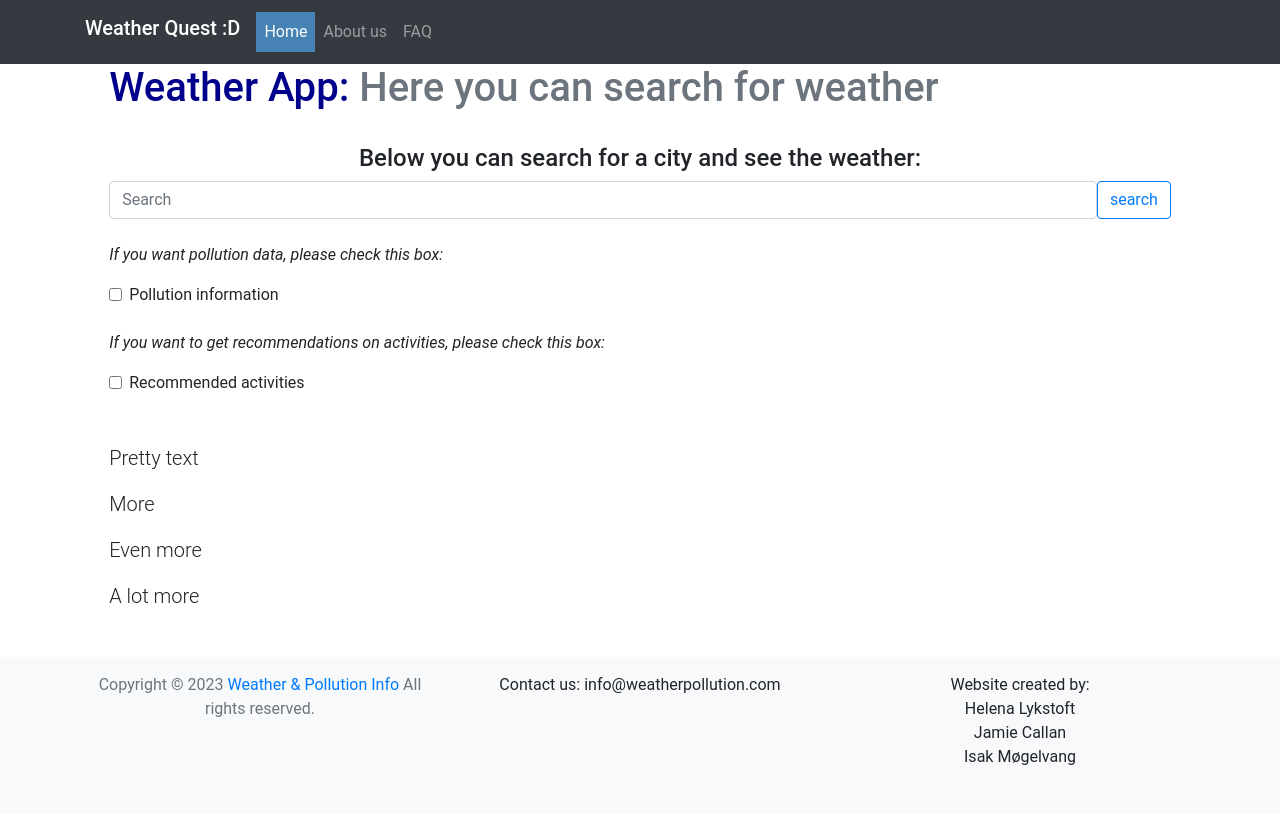
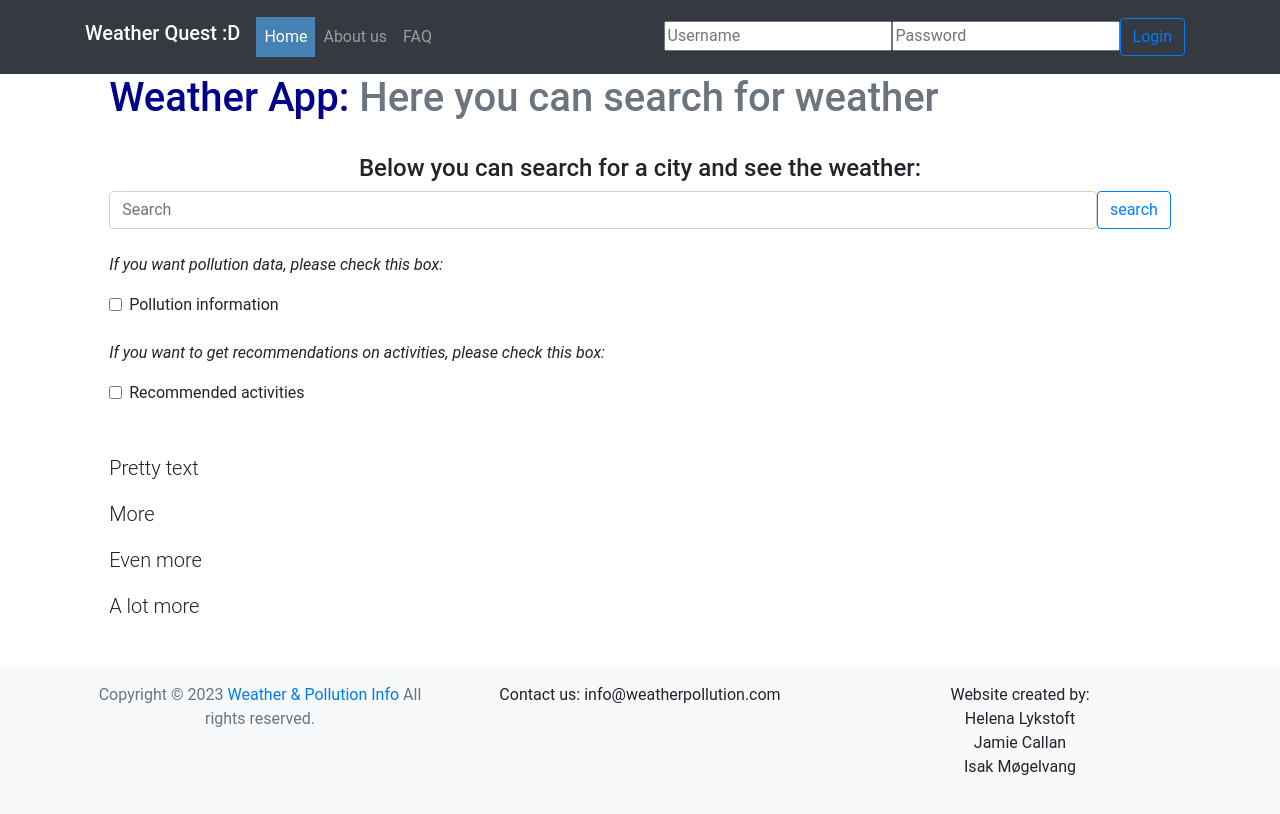
Before and after one commit to HelenaLykstoft/3semSYS_Frontend, a React (Vite) app: page / in a window 1280 px wide. Shown: the top 814 px of the page. Built offline with nearby package versions, Linux system fonts and the light colour scheme; the HTML template or start-up script is replaced by a standard one.

Commit message:
Login forms added

```diff
--- a/src/components/Header.jsx
+++ b/src/components/Header.jsx
@@ -1,8 +1,10 @@
 import {NavLink} from "react-router-dom";
 import React from "react";
+import LoggedIn from "./LoggedIn.jsx";
+import LogIn from "./LoginForm.jsx";
 
 
-const Header = () => {
+const Header = ({loggedIn, login, logout}) => {
     return (
         <header>
             <nav className="navbar navbar-expand-lg navbar-dark bg-dark">
@@ -32,6 +34,12 @@ const Header = () => {
                             </li>
                         </ul>
                     </div>
+                    <div className="float-right">
+                        {!loggedIn ? (<LogIn login={login}/>) :
+                            (<>
+                                <LoggedIn user={user} logout={logout}/>
+                            </>)}
+                    </div>
                 </div>
             </nav>
         </header>
--- a/src/components/LoginForm.jsx
+++ b/src/components/LoginForm.jsx
@@ -1,4 +1,5 @@
 import React, { useState } from "react"
+
 function LogIn({ login, logout}) {
     const init = { username: "", password: "" };
     const [loginCredentials, setLoginCredentials] = useState(init);
@@ -12,13 +13,13 @@ function LogIn({ login, logout}) {
     }
 
     return (
-      <>
-        {/*<form id="loggingin" onChange={onChange} >*/}
-        {/*  <input placeholder="Username" id="username" />*/}
-        {/*  <input placeholder="Password" id="password" />*/}
-        {/*  <button onClick={performLogin} className="btn btn-outline-primary">Login</button>*/}
-        {/*</form>*/}
-      </>
+      <div>
+        <form id="loggingin" onChange={onChange} >
+          <input placeholder="Username" id="username" />
+          <input placeholder="Password" id="password" />
+          <button onClick={performLogin} className="btn btn-outline-primary">Login</button>
+        </form>
+      </div>
     )
   }
 export default LogIn;
--- a/src/index.css
+++ b/src/index.css
@@ -56,6 +56,17 @@ ul.header {
   padding: 14px 16px;
   float: right;
 }
+
+#loggingin{
+    float: right;
+    padding: 10px;
+}
+
+#loginview{
+    float: right;
+    padding: 10px;
+}
+
 .form input {
   width: 200px;
   padding: 12px 20px;
```
